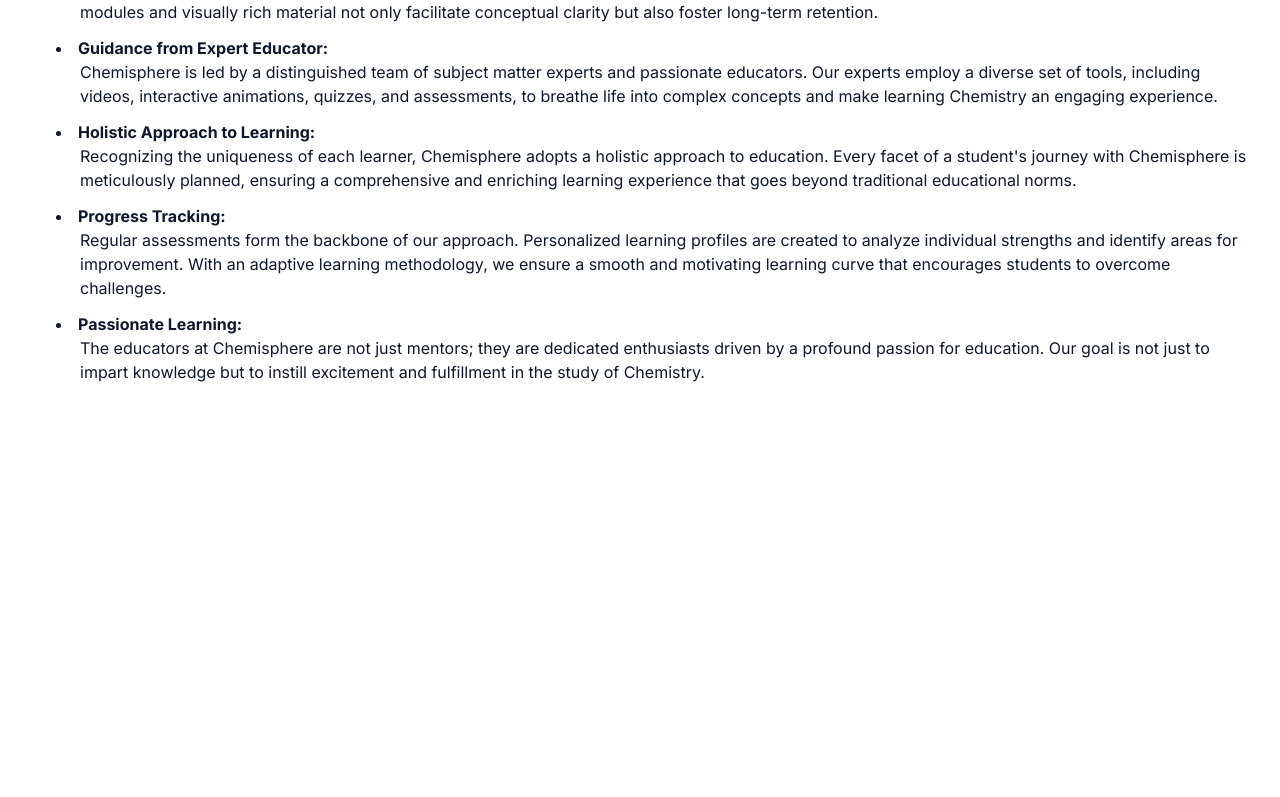
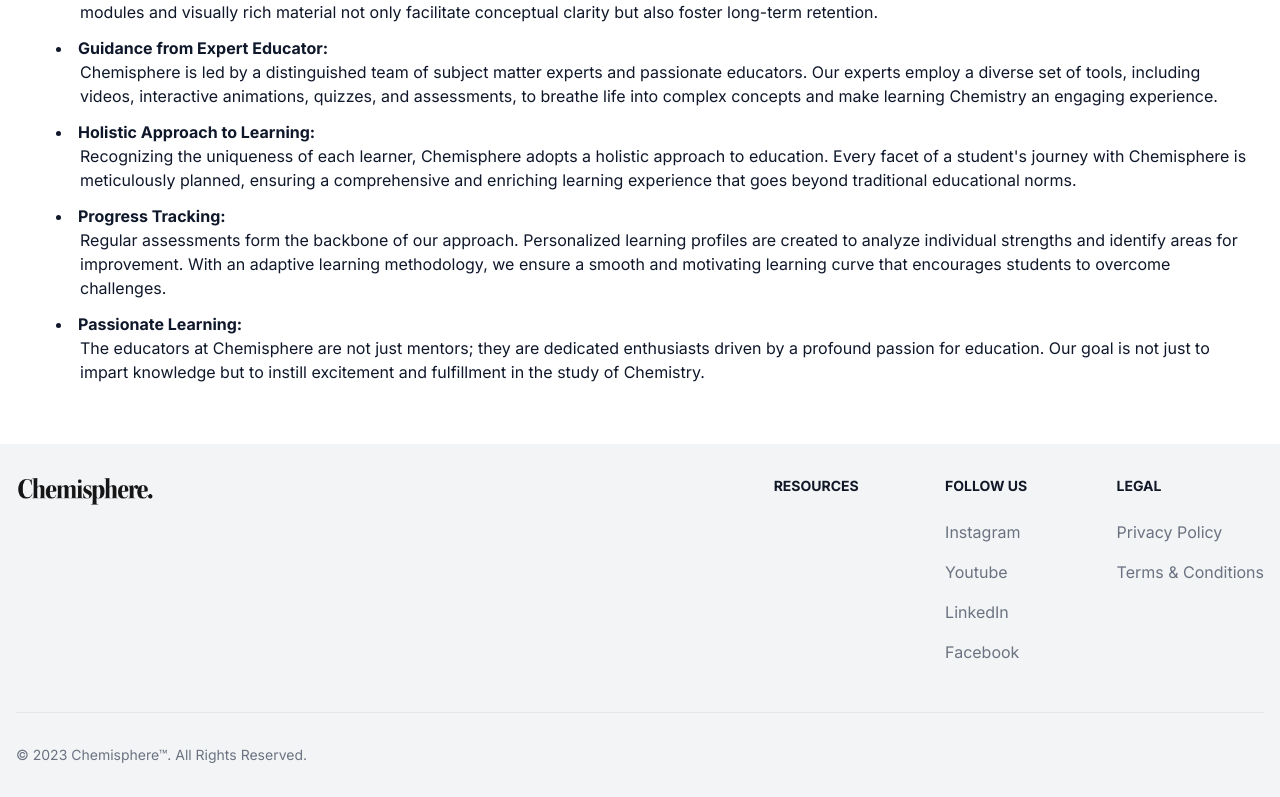
Before and after one commit to aryannpanchal/chemisphere-official-website, a Next.js app: page /about-us in a window 1280 px wide. Shown: the part 476-1273 px from the top of the page. Before the commit the page ends 872 px from the top, so only its background shows below. Built offline with nearby package versions, Linux system fonts and the light colour scheme.

Commit message:
Update page.js

```diff
--- a/app/about-us/page.js
+++ b/app/about-us/page.js
@@ -2,15 +2,19 @@ import React from 'react'
 import Navbar from './../../components/Navbar';
 import AboutUsPageBreadcrumb from './../../components/AboutUsPageBreadcrumb';
 import AboutUsHome from './../../components/AboutUsHome'
+import Footer from './../../components/Footer'
 
-const blogs = () => {
+
+
+const aboutUs = () => {
   return (
     <div>
       <Navbar />
       <AboutUsPageBreadcrumb />
       <AboutUsHome />
+      <Footer />
     </div>
   )
 }
 
-export default blogs
+export default aboutUs
```
